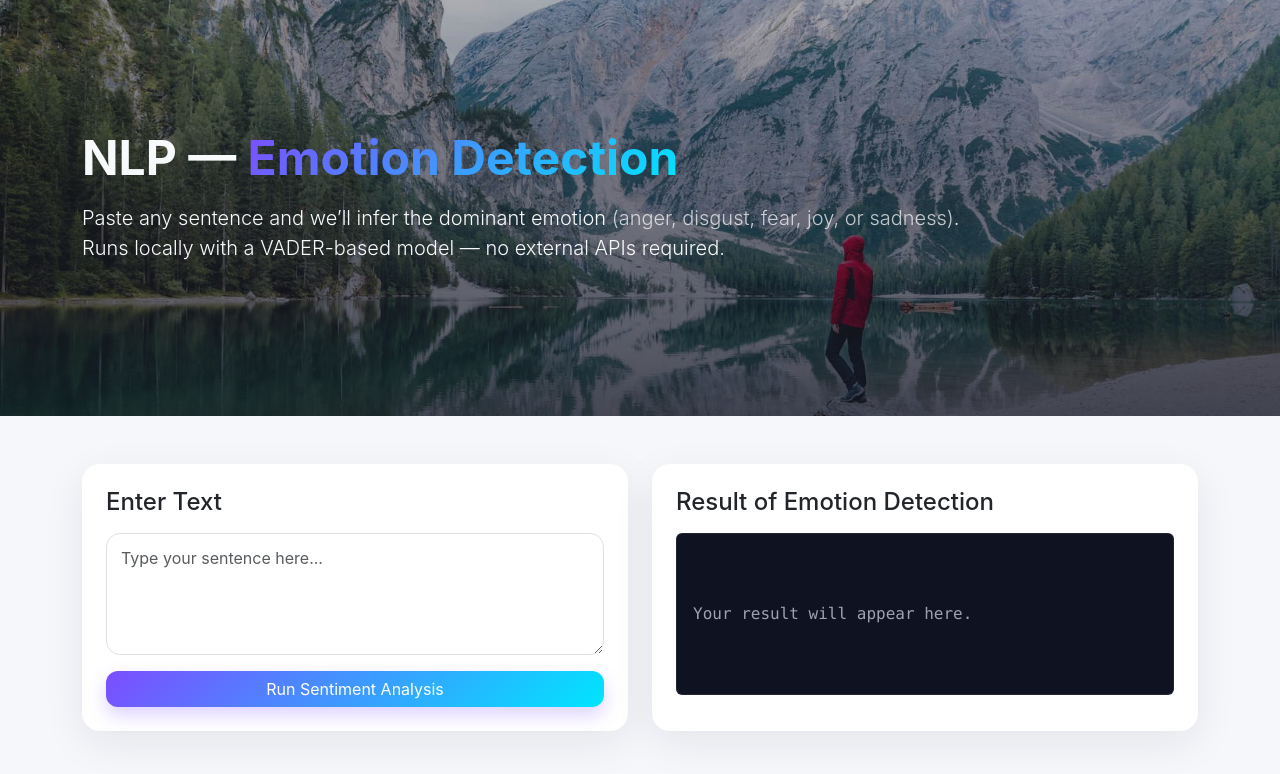
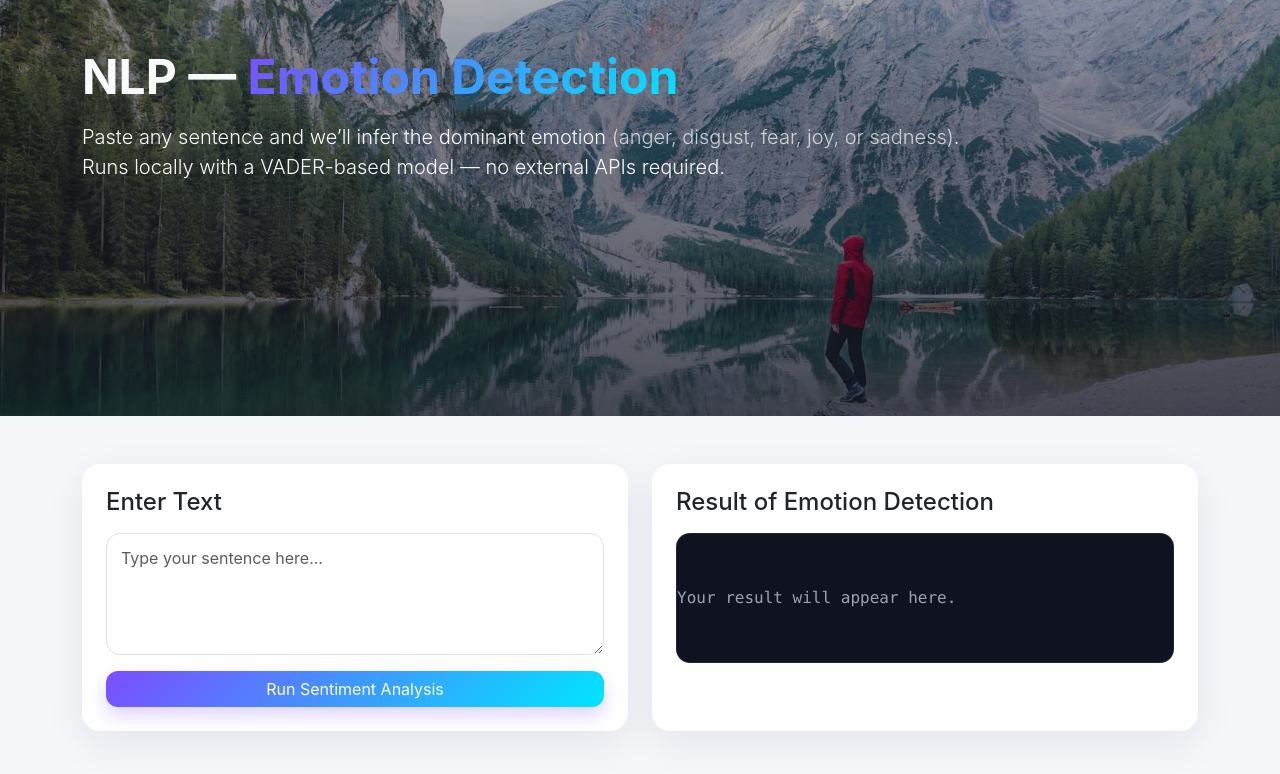
Before and after one commit to ashishtheanalyst/Emotion_detector, a Flask app: page / in a window 1280 px wide. Shown: the top 774 px of the page. Run offline with Flask 3, Linux system fonts and the light colour scheme.

Commit message:
index.html

```diff
--- a/templates/index.html
+++ b/templates/index.html
@@ -1,25 +1,26 @@
-<!DOCTYPE html>
+<!doctype html>
 <html lang="en">
 <head>
-  <meta charset="UTF-8">
-  <meta name="viewport" content="width=device-width, initial-scale=1.0">
+  <meta charset="utf-8" />
+  <meta name="viewport" content="width=device-width, initial-scale=1" />
   <title>NLP Emotion Detection</title>
-  <link href="https://cdn.jsdelivr.net/npm/bootstrap@5.3.0/dist/css/bootstrap.min.css" rel="stylesheet">
-  <link rel="stylesheet" href="/static/style.css">
-  <script src="/static/mywebscript.js"></script>
+
+  <link href="https://cdn.jsdelivr.net/npm/bootstrap@5.3.3/dist/css/bootstrap.min.css" rel="stylesheet">
+  <link rel="stylesheet" href="/static/style.css?v=3">
+  <script src="/static/mywebscript.js?v=9" defer></script>
 </head>
 <body>
 
   <!-- Hero -->
-  <header class="hero d-flex align-items-center">
+  <header class="hero">
     <div class="hero-overlay"></div>
-    <div class="container position-relative text-light">
+    <div class="container position-relative text-light py-5">
       <div class="row">
         <div class="col-lg-10">
           <h1 class="display-5 fw-bold mb-3">
             NLP — <span class="gradient-text">Emotion Detection</span>
           </h1>
-          <p class="lead mb-4">
+          <p class="lead mb-0">
             Paste any sentence and we’ll infer the dominant emotion
             <span class="opacity-75">(anger, disgust, fear, joy, or sadness)</span>.<br />
             Runs locally with a VADER-based model — no external APIs required.
@@ -29,43 +30,41 @@
     </div>
   </header>
 
-  <!-- Main content -->
-  <main class="container py-5">
+  <!-- Main -->
+  <main class="container my-5">
     <div class="row g-4">
-
-      <!-- Input card -->
+      <!-- Input -->
       <div class="col-lg-6">
         <div class="card shadow-soft border-0 h-100">
           <div class="card-body p-4">
-            <div class="d-flex align-items-center mb-3">
-              <h2 class="h4 mb-0">Enter Text</h2>
-            </div>
+            <h2 class="h4 mb-3">Enter Text</h2>
             <textarea id="textToAnalyze" class="form-control mb-3" rows="4"
               placeholder="Type your sentence here..."></textarea>
-            <button onclick="RunSentimentAnalysis()" class="btn btn-primary w-100">
+            <button id="analyzeBtn" onclick="RunSentimentAnalysis()" class="btn btn-primary w-100">
               Run Sentiment Analysis
             </button>
           </div>
         </div>
       </div>
 
-      <!-- Result card -->
+      <!-- Result -->
       <div class="col-lg-6">
         <div class="card shadow-soft border-0 h-100">
           <div class="card-body p-4">
-            <div class="d-flex align-items-center mb-3">
-              <h2 class="h4 mb-0">Result of Emotion Detection</h2>
-            </div>
-            <div id="system_response" class="result-box p-3 rounded">
+            <h2 class="h4 mb-3">Result of Emotion Detection</h2>
+
+            <!-- Colored result box (this is what shows the main result) -->
+            <div id="system_response" class="result-box">
               <div class="placeholder-text">Your result will appear here.</div>
             </div>
-            <div id="dominantBadge" class="mt-3 d-none">
-              <span class="badge rounded-pill bg-emo" id="dominantText">dominant: —</span>
+
+            <!-- Dominant emotion badge (optional highlight) -->
+            <div id="dominantBadge" class="mt-3 d-none text-center">
+              <span id="dominantText" class="badge badge-emo">—</span>
             </div>
           </div>
         </div>
       </div>
-
     </div>
   </main>
 
```
